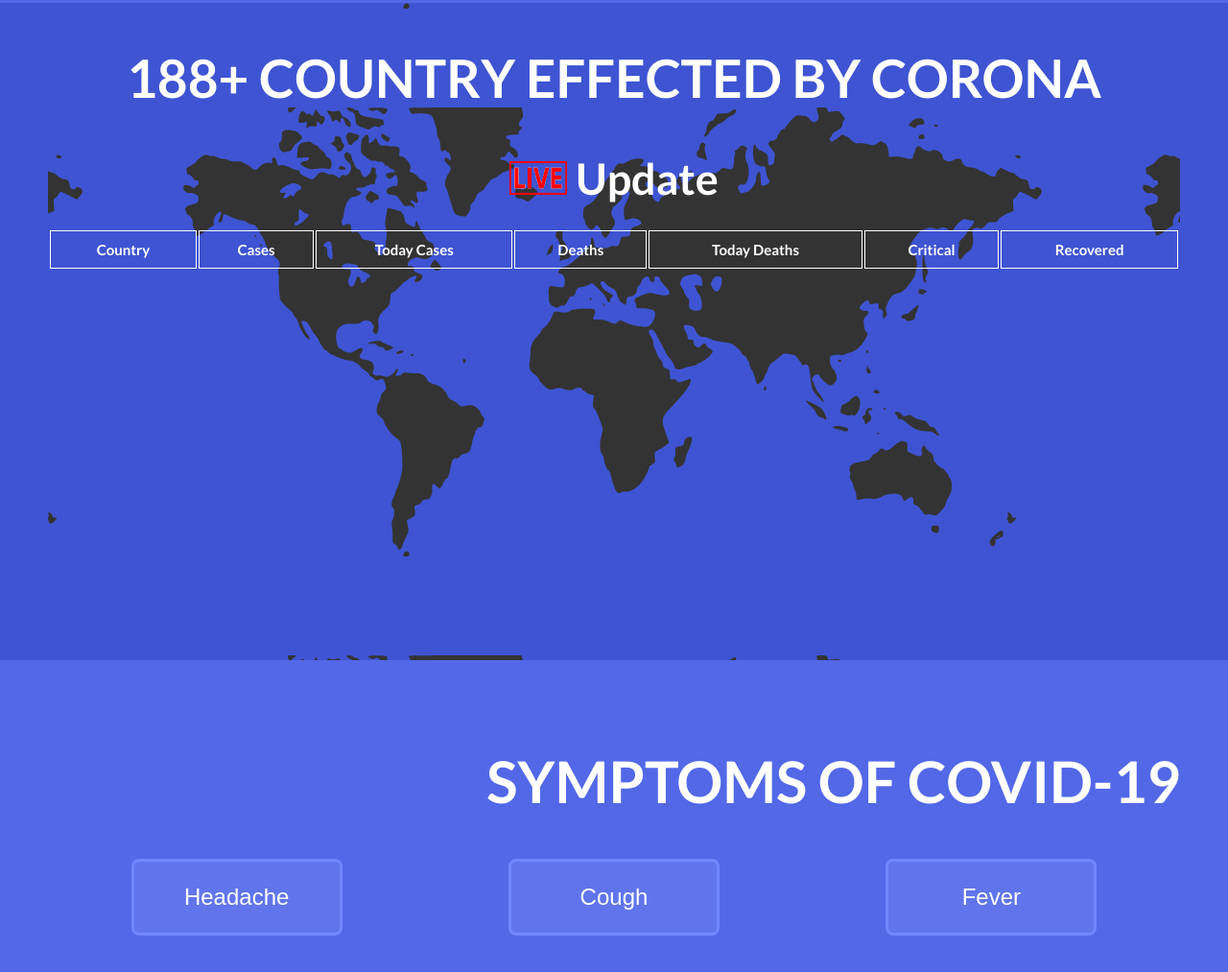
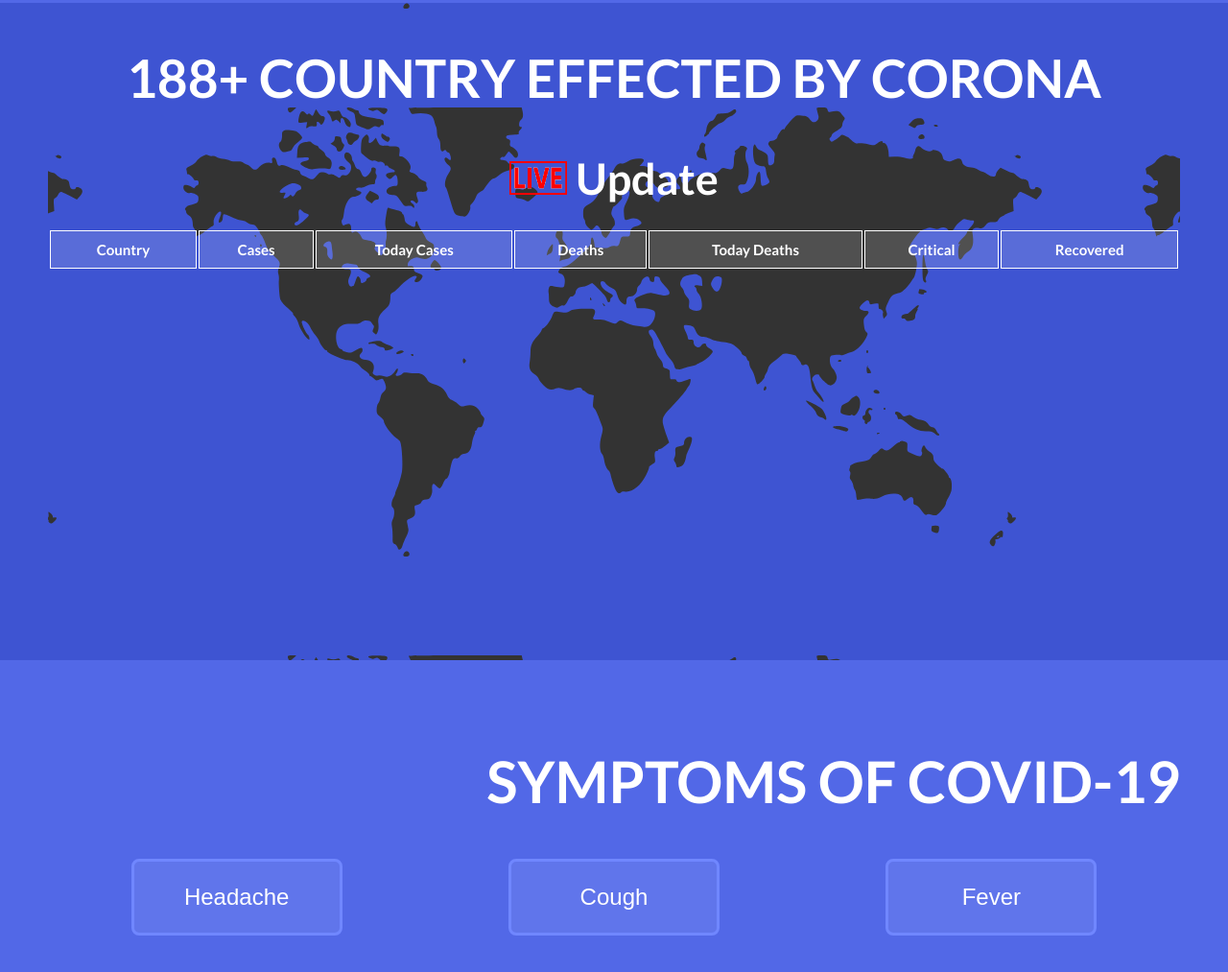
Before and after one commit to Reserious/Corona, a plain HTML site: page index.html in a window 1280 px wide. Shown: the part 999-2012 px from the top of the page at 96% size. Drawn offline with nearby package versions, Linux system fonts and the light colour scheme; no server answers.

Commit message:
Update style.css

```diff
--- a/css/style.css
+++ b/css/style.css
@@ -386,6 +386,7 @@ p {
 }
 
 .table__container td {
+	background: #ffffff24;
 	border: 1px solid #fff;
 	padding: 10px;
 }
```
